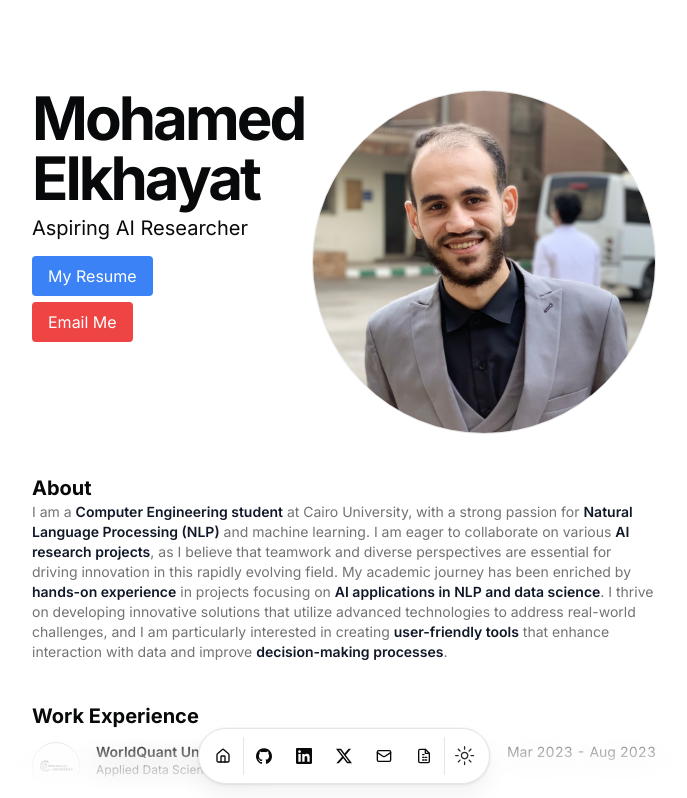
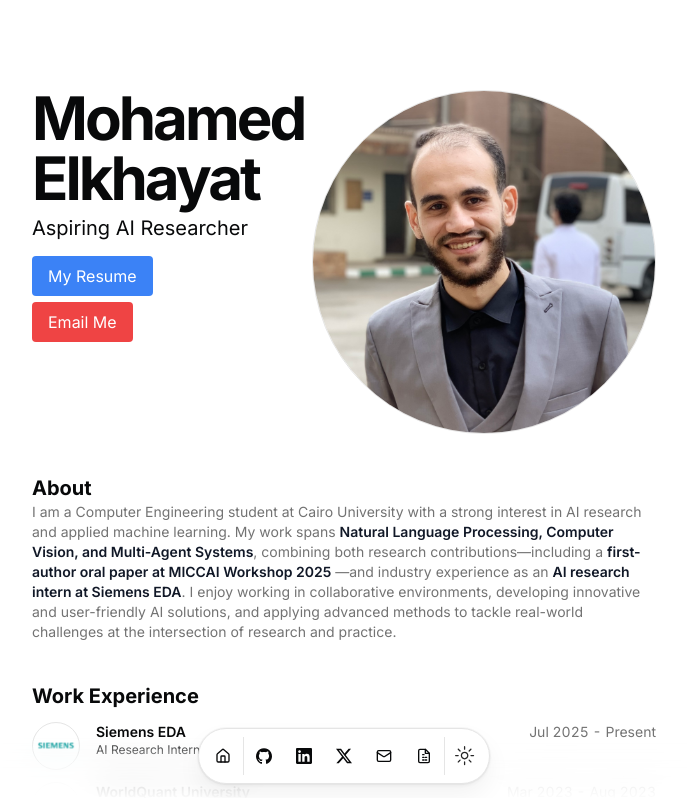
Before and after one commit to Elkhiat15/My-Portfolio, a Next.js app: page / in a window 1280 px wide. Shown: the top 798 px of the page, without its empty margins (296-983 px from the left). Built offline with nearby package versions, Linux system fonts and the light colour scheme.

Commit message:
Added Siemens XP

```diff
--- a/src/data/resume.tsx
+++ b/src/data/resume.tsx
@@ -5,12 +5,12 @@ export const DATA = {
   name: "Mohamed Elkhayat",
   initials: "My Pic",
   url: "https://Elkhayat.io",
-  location: "Cairo, EG",
-  resumeLink: "https://drive.google.com/file/d/1Y3z_yWA2xTIvAN7iEtnK-jkTWQfJRhq_/view?usp=sharing",
+  location: "Cairo, Egypt",
+  resumeLink: "https://drive.google.com/file/d/1bYAUv6HaQzvJxREH6HgQEdB-FIUNkjel/view?usp=drive_link",
   description:
     "Aspiring AI Researcher",
   summary:
-    "I am a **Computer Engineering student** at Cairo University, with a strong passion for **Natural Language Processing (NLP)** and machine learning. I am eager to collaborate on various **AI research projects**, as I believe that teamwork and diverse perspectives are essential for driving innovation in this rapidly evolving field. My academic journey has been enriched by **hands-on experience** in projects focusing on **AI applications in NLP and data science**. I thrive on developing innovative solutions that utilize advanced technologies to address real-world challenges, and I am particularly interested in creating **user-friendly tools** that enhance interaction with data and improve **decision-making processes**.",
+    "I am a Computer Engineering student at Cairo University with a strong interest in AI research and applied machine learning. My work spans **Natural Language Processing, Computer Vision, and Multi-Agent Systems**, combining both research contributions—including a **first-author oral paper at MICCAI Workshop 2025** —and industry experience as an **AI research intern at Siemens EDA**. I enjoy working in collaborative environments, developing innovative and user-friendly AI solutions, and applying advanced methods to tackle real-world challenges at the intersection of research and practice.",
   avatarUrl: "/me.jpg",
   skills: [
     "Python",
@@ -73,7 +73,7 @@ export const DATA = {
       },
       Resume: {
         name: "View Resume",
-        url: "https://drive.google.com/file/d/1Y3z_yWA2xTIvAN7iEtnK-jkTWQfJRhq_/view?usp=sharing",
+        url: "https://drive.google.com/file/d/1bYAUv6HaQzvJxREH6HgQEdB-FIUNkjel/view?usp=drive_link",
         icon: Icons.resume,
 
         navbar: true,
@@ -83,6 +83,18 @@ export const DATA = {
   },
 
   work: [
+    {
+      company: "Siemens EDA",
+      href: "https://www.sw.siemens.com/en-US/",
+      badges: [],
+      location: "Cairo, Egypt",
+      title: "AI Research Intern",
+      logoUrl: "/Siemens-Logo.wine.png",
+      start: "Jul 2025",
+      end: "Present",
+      description:
+        "Improved and re-designed an AI-powered automated software testing platform for multi-language bug detection,fixing, and test generation. Incorporated a multi-agent system to enhance the platform’s ability and reliability in applying software testing.",
+  },
   {
     company: "WorldQuant University",
     href: "https://www.credly.com/badges/ae14c49f-6db1-451c-9260-f3c607ed5413",
@@ -102,7 +114,7 @@ export const DATA = {
       altText: "MICCAI MSB EMERGE",
       href: "",
       projectTitle: "Foundation Models as Class-Incremental Learners for Dermatological Image Classification",
-      institution: "Under Review, MICCAI MSB EMERGE",
+      institution: "First author, MICCAI MSB EMERGE 2025 (Oral)",
       period: "July 2025",
       keywords: [""],
       description: `
```
Also changed, not shown: public/Siemens-Logo.wine.png (added). Lines whose indentation alone changed are shown as unchanged.
